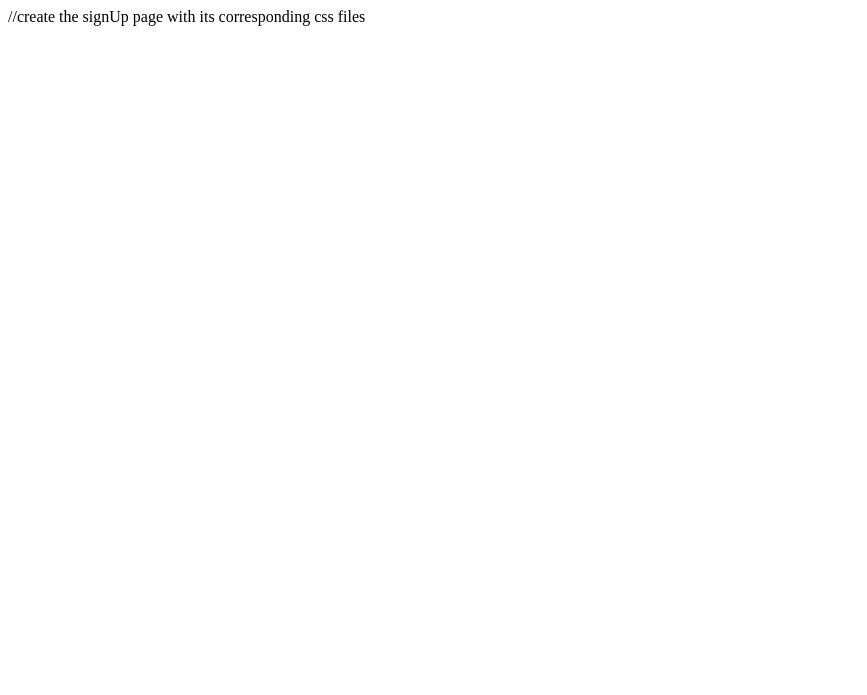
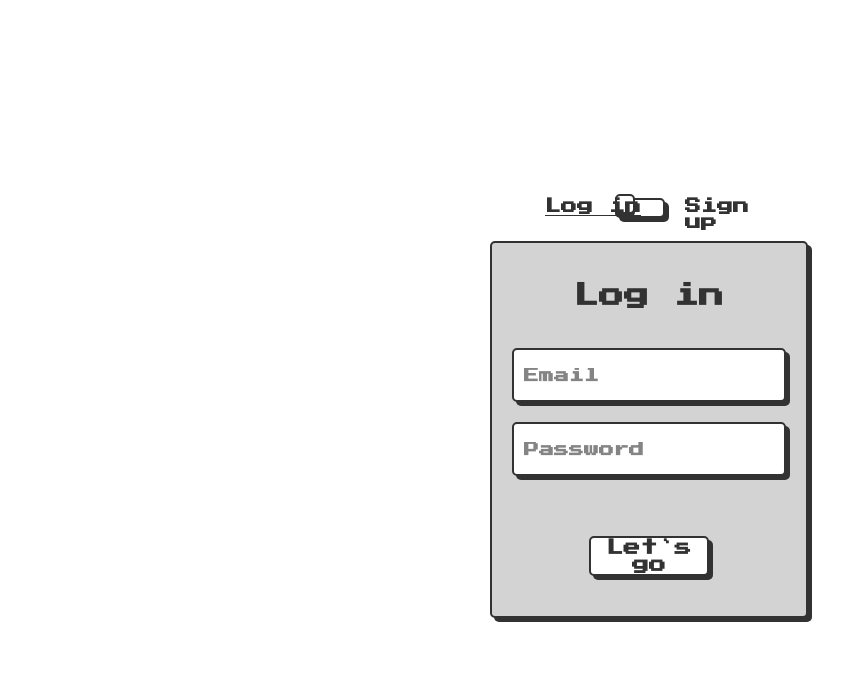
Before and after one commit to OBSERVA-0/quiz-app-355, a plain HTML site: page public/SignUp.html in a window 1280 px wide. Shown: the whole page, without its empty margins (0-867 px from the left). Drawn offline with Linux system fonts and the light colour scheme.

Commit message:
sign up / login

```diff
--- a/public/SignUp.html
+++ b/public/SignUp.html
@@ -1 +1,45 @@
-//create the signUp page with its corresponding css files
+<!DOCTYPE html>
+<html lang="en">
+<head>
+  <meta charset="UTF-8">
+  <meta http-equiv="X-UA-Compatible" content="IE=edge">
+  <meta name="viewport" content="width=device-width, initial-scale=1.0">
+  <link rel="stylesheet" href="./css/SignUp.css">
+  <link href="https://fonts.googleapis.com/css2?family=Press+Start+2P&display=swap" rel="stylesheet">
+  <title>Sign Up / Log In</title>
+
+</head>
+
+<body>
+  <div class="wrapper">
+    <div class="card-switch">
+      <label class="switch">
+        <input type="checkbox" class="toggle">
+        <span class="slider"></span>
+        <span class="card-side"></span>
+        <div class="flip-card__inner">
+          <div class="flip-card__front">
+            <div class="title">Log in</div>
+            <form class="flip-card__form" action="">
+              <input class="flip-card__input" name="email" placeholder="Email" type="email">
+              <input class="flip-card__input" name="password" placeholder="Password" type="password">
+              <p class="message"></p>
+              <button class="flip-card__btn">Let`s go</button>
+            </form>
+          </div>
+          <div class="flip-card__back">
+            <div class="title">Sign up</div>
+            <form class="flip-card__form" action="">
+              <input class="flip-card__input" placeholder="Name" type="name">
+              <input class="flip-card__input" name="email" placeholder="Email" type="email">
+              <input class="flip-card__input" name="password" placeholder="Password" type="password">
+              <p class="message"></p>
+              <button class="flip-card__btn">Confirm</button>
+            </form>
+          </div>
+        </div>
+      </label>
+    </div>
+  </div>
+</body>
+</html>
--- /dev/null
+++ b/public/css/SignUp.css
@@ -0,0 +1,212 @@
+.wrapper {
+    --input-focus: #2d8cf0;
+    --font-color: #323232;
+    --font-color-sub: #666;
+    --bg-color: #fff;
+    --bg-color-alt: #666;
+    --main-color: #323232;
+
+    display: flex;
+    justify-content: center;
+    align-items: center;
+    height: 100vh;
+  }
+
+  /* switch card */
+  .switch {
+    transform: translateY(-200px);
+    position: relative;
+    display: flex;
+    flex-direction: column;
+    justify-content: center;
+    align-items: center;
+    gap: 30px;
+    width: 50px;
+    height: 20px;
+  }
+
+  .card-side::before {
+    position: absolute;
+    content: 'Log in';
+    left: -70px;
+    top: 0;
+    width: 100px;
+    text-decoration: underline;
+    color: var(--font-color);
+    font-weight: 600;
+  }
+
+  .card-side::after {
+    position: absolute;
+    content: 'Sign up';
+    left: 70px;
+    top: 0;
+    width: 100px;
+    text-decoration: none;
+    color: var(--font-color);
+    font-weight: 600;
+  }
+
+  .toggle {
+    opacity: 0;
+    width: 0;
+    height: 0;
+  }
+
+  .slider {
+    box-sizing: border-box;
+    border-radius: 5px;
+    border: 2px solid var(--main-color);
+    box-shadow: 4px 4px var(--main-color);
+    position: absolute;
+    cursor: pointer;
+    top: 0;
+    left: 0;
+    right: 0;
+    bottom: 0;
+    background-color: var(--bg-color); /* Fixed typo from bg-colorcolor */
+    transition: 0.3s;
+  }
+
+  .slider:before {
+    box-sizing: border-box;
+    position: absolute;
+    content: "";
+    height: 20px;
+    width: 20px;
+    border: 2px solid var(--main-color);
+    border-radius: 5px;
+    left: -2px;
+    bottom: 2px;
+    background-color: var(--bg-color);
+    box-shadow: 0 3px 0 var(--main-color);
+    transition: 0.3s;
+  }
+
+  .toggle:checked + .slider {
+    background-color: var(--input-focus);
+  }
+
+  .toggle:checked + .slider:before {
+    transform: translateX(30px);
+  }
+
+  .toggle:checked ~ .card-side:before {
+    text-decoration: none;
+  }
+
+  .toggle:checked ~ .card-side:after {
+    text-decoration: underline;
+  }
+
+  /* card */
+
+  .flip-card__inner {
+    width: 300px;
+    height: 350px;
+    position: relative;
+    background-color: transparent;
+    perspective: 1000px;
+    text-align: center;
+    transition: transform 0.8s;
+    transform-style: preserve-3d;
+  }
+
+  .toggle:checked ~ .flip-card__inner {
+    transform: rotateY(180deg);
+  }
+
+  .toggle:checked ~ .flip-card__front {
+    box-shadow: none;
+  }
+
+  .flip-card__front,
+  .flip-card__back {
+    padding: 20px;
+    position: absolute;
+    display: flex;
+    flex-direction: column;
+    justify-content: center;
+    -webkit-backface-visibility: hidden;
+    backface-visibility: hidden;
+    background: lightgrey;
+    gap: 20px;
+    border-radius: 5px;
+    border: 2px solid var(--main-color);
+    box-shadow: 4px 4px var(--main-color);
+  }
+
+  .flip-card__back {
+    width: 100%;
+    transform: rotateY(180deg);
+  }
+
+  .flip-card__form {
+    display: flex;
+    flex-direction: column;
+    align-items: center;
+    gap: 20px;
+  }
+
+  .title {
+    margin: 20px 0;
+    font-size: 25px;
+    font-weight: 900;
+    text-align: center;
+    color: var(--main-color);
+  }
+
+  .flip-card__input {
+    width: 250px;
+    height: 40px;
+    border-radius: 5px;
+    border: 2px solid var(--main-color);
+    background-color: var(--bg-color);
+    box-shadow: 4px 4px var(--main-color);
+    font-size: 15px;
+    font-weight: 600;
+    color: var(--font-color);
+    padding: 5px 10px;
+    outline: none;
+  }
+
+  .flip-card__input::placeholder {
+    color: var(--font-color-sub);
+    opacity: 0.8;
+  }
+
+  .flip-card__input:focus {
+    border: 2px solid var(--input-focus);
+  }
+
+  .flip-card__btn:active,
+  .button-confirm:active {
+    box-shadow: 0px 0px var(--main-color);
+    transform: translate(3px, 3px);
+  }
+
+  .flip-card__btn {
+    margin: 20px 0;
+    width: 120px;
+    height: 40px;
+    border-radius: 5px;
+    border: 2px solid var(--main-color);
+    background-color: var(--bg-color);
+    box-shadow: 4px 4px var(--main-color);
+    font-size: 17px;
+    font-weight: 600;
+    color: var(--font-color);
+    cursor: pointer;
+  }
+
+  * {
+    font-family: 'Press Start 2P', cursive;
+  }
+
+  .message {
+    font-size: 10px;
+    color: red;
+    text-align: center;
+    margin-top: -10px;
+    margin-bottom: 10px;
+  }
```
